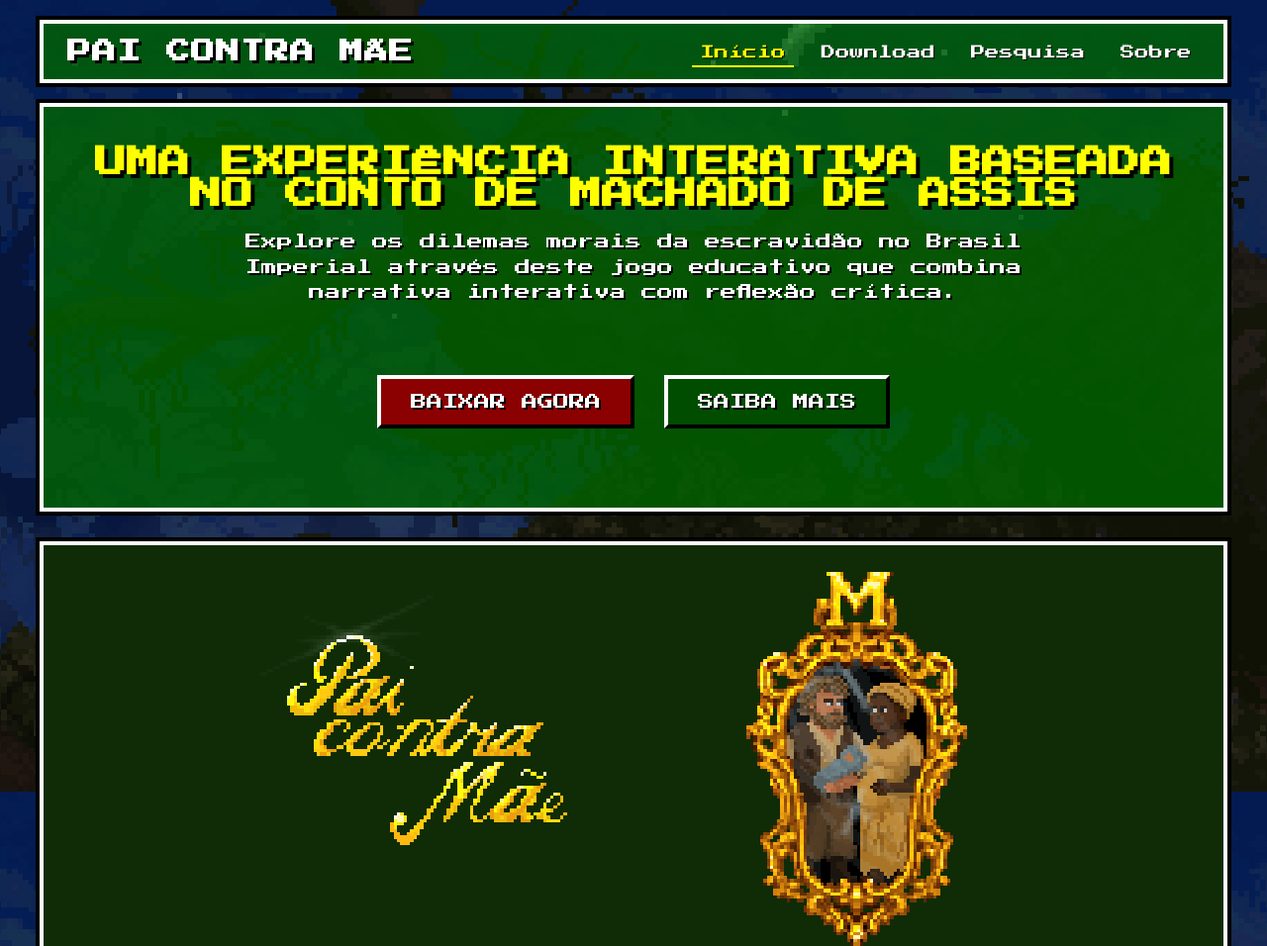
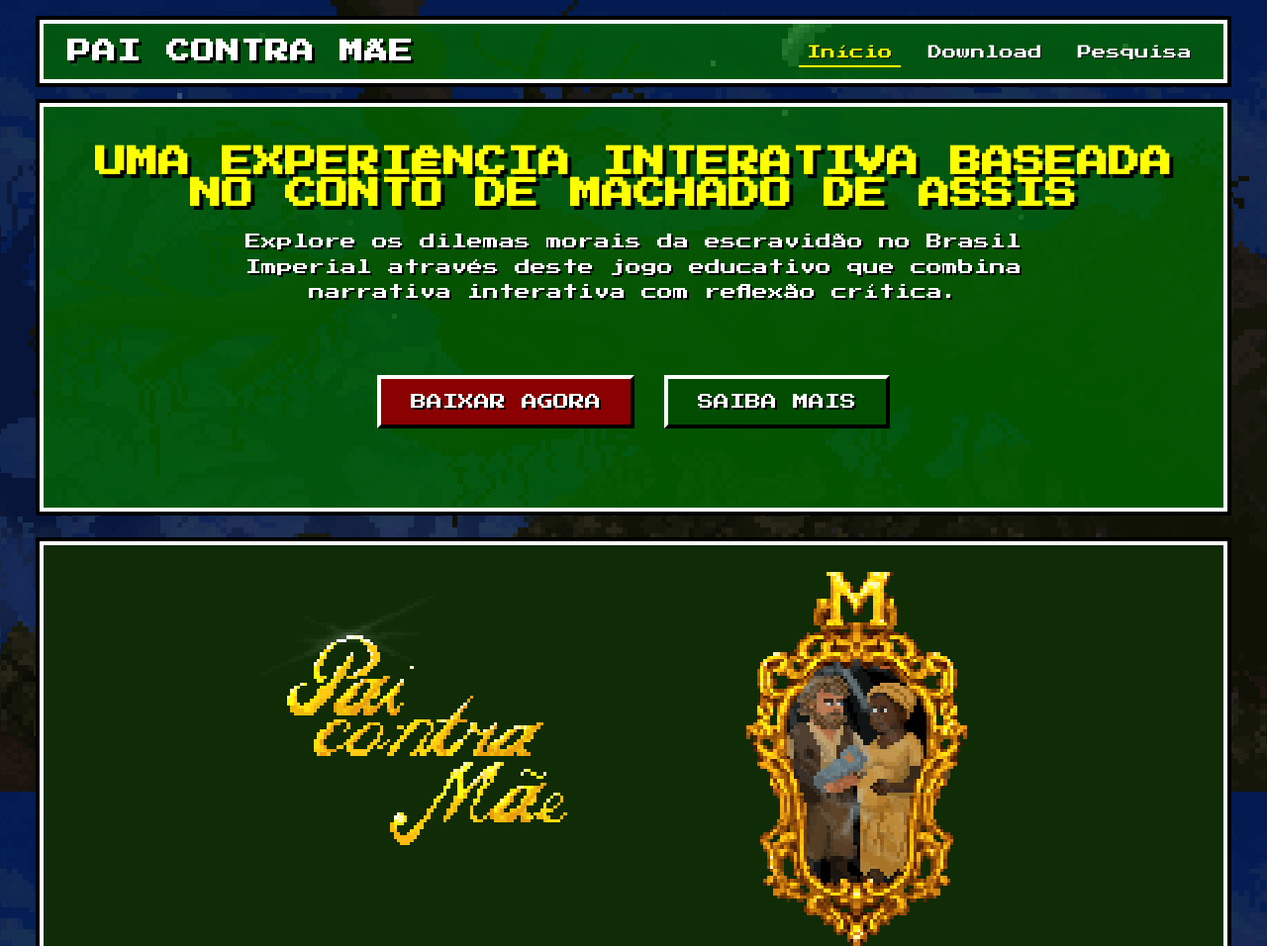
Before and after one commit to FilipeMedeirosSantos/Site_PcM, a plain HTML site: page index.html in a window 1280 px wide. Shown: the top 956 px of the page at 99% size. Drawn offline with Linux system fonts and the light colour scheme.

Commit message:
Update index.html

```diff
--- a/index.html
+++ b/index.html
@@ -254,7 +254,6 @@
                     <li><a href="index.html" class="active">Início</a></li>
                     <li><a href="download.html">Download</a></li>
                     <li><a href="pesquisa.html">Pesquisa</a></li>
-                    <li><a href="#">Sobre</a></li>
                 </ul>
             </nav>
         </header>
```
